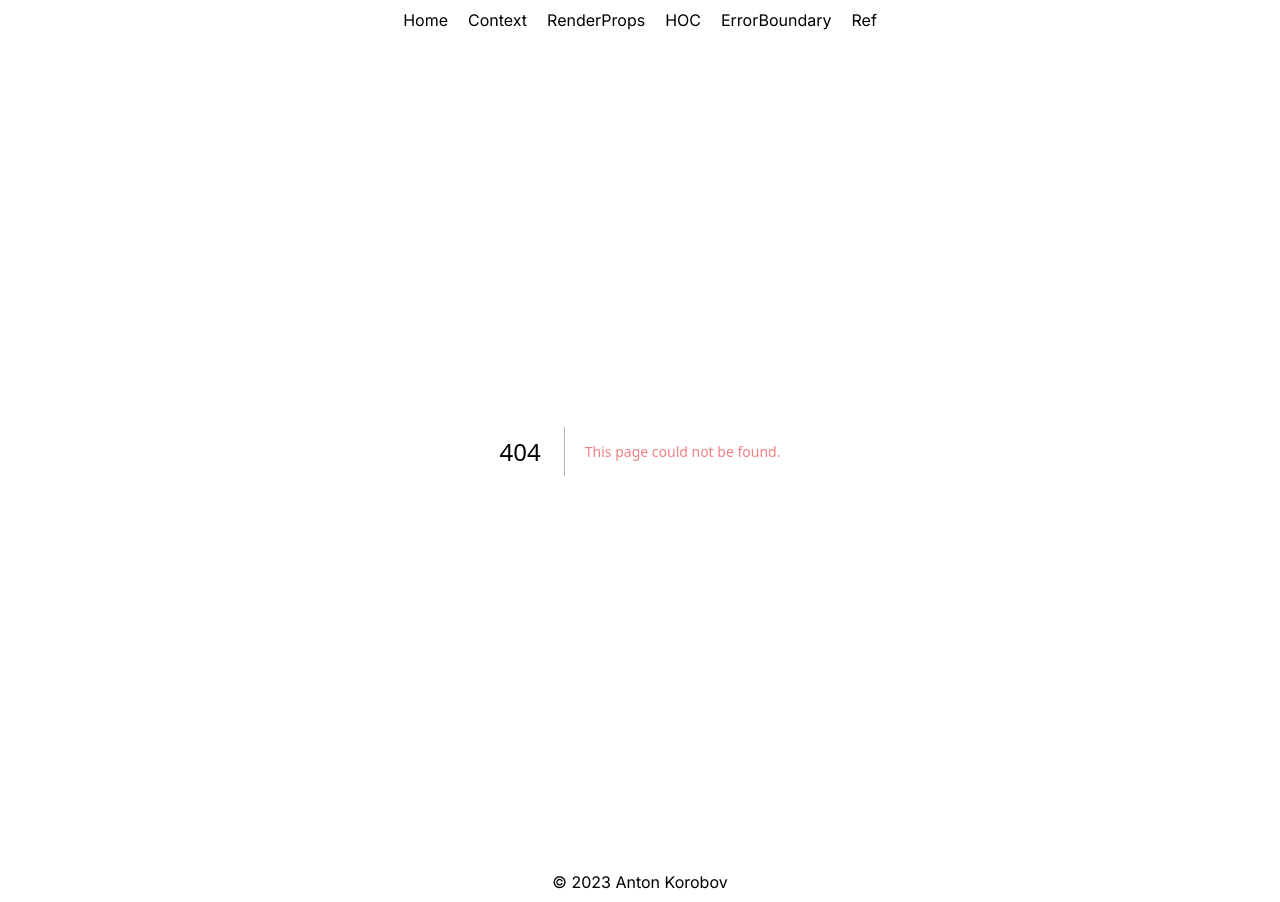
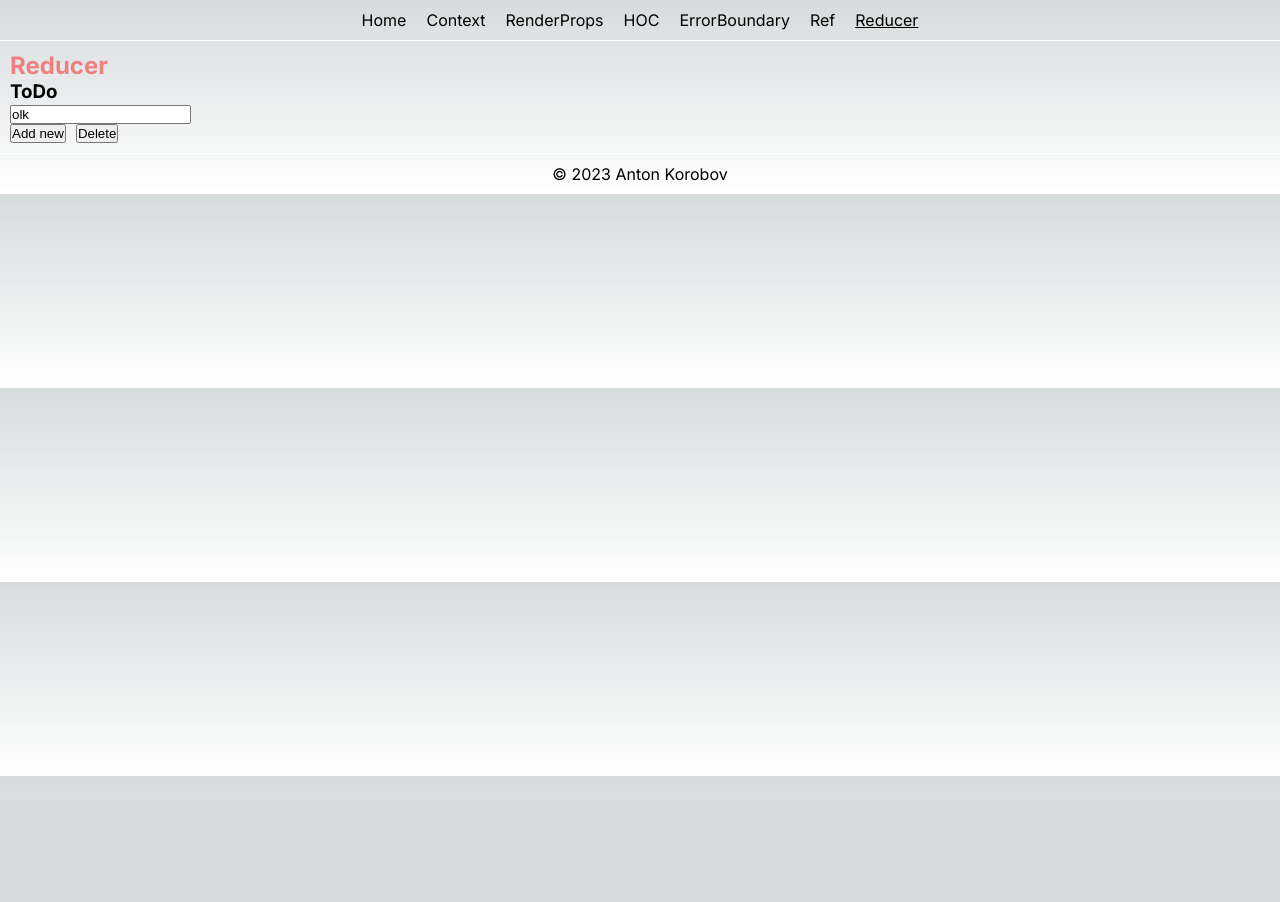
Before and after one commit to AntonKorobov/next-interview, a Next.js app: page /reducer in a window 1280 px wide. Before the commit this address had no page. After the commit the page ends 800 px from the top, so only its background shows below. Built offline with nearby package versions, Linux system fonts and the light colour scheme.

Commit message:
feat: add reducer

```diff
--- a/next.config.js
+++ b/next.config.js
@@ -1,4 +1,4 @@
 /** @type {import('next').NextConfig} */
-const nextConfig = {}
+const nextConfig = {};
 
-module.exports = nextConfig
+module.exports = nextConfig;
--- a/src/Components/Header/Header.tsx
+++ b/src/Components/Header/Header.tsx
@@ -41,6 +41,11 @@ export default function Header() {
             Ref
           </Link>
         </li>
+        <li>
+          <Link className={pathname === '/reducer' ? style.activeLink : ''} href="/reducer">
+            Reducer
+          </Link>
+        </li>
       </ul>
     </header>
   );
--- /dev/null
+++ b/src/Components/Reducer/ToDo.tsx
@@ -0,0 +1,55 @@
+import { useReducer } from 'react';
+import { ToDoItem } from './ToDoItem';
+import { reducer } from './reducer';
+
+export function ToDo() {
+  const [state, dispatch] = useReducer(reducer, {
+    inputValue: 'olk',
+    toDos: [],
+  });
+
+  function handleAddToDo(value: string) {
+    dispatch({
+      type: 'add',
+      payload: {
+        name: value,
+      },
+    });
+  }
+
+  function deleteToDo(value: string) {
+    dispatch({
+      type: 'delete',
+      payload: {
+        name: value,
+      },
+    });
+  }
+
+  return (
+    <div>
+      <h3>ToDo</h3>
+      <input
+        type="text"
+        value={state.inputValue}
+        onChange={(e) => {
+          dispatch({
+            type: 'changeInput',
+            payload: {
+              name: e.target.value,
+            },
+          });
+        }}
+      />
+      <div style={{ display: 'flex', gap: '10px' }}>
+        <button onClick={() => handleAddToDo(state.inputValue)}>Add new</button>
+        <button onClick={() => deleteToDo(state.inputValue)}>Delete</button>
+      </div>
+
+      {state.toDos.length > 0 &&
+        state.toDos.map((item) => {
+          return <ToDoItem key={item.name} name={item.name}></ToDoItem>;
+        })}
+    </div>
+  );
+}
--- /dev/null
+++ b/src/Components/Reducer/ToDoItem.tsx
@@ -0,0 +1,11 @@
+interface IToDoItemProps {
+  name: string;
+}
+
+export function ToDoItem({ name }: IToDoItemProps) {
+  return (
+    <div>
+      <h3>{name}</h3>
+    </div>
+  );
+}
--- /dev/null
+++ b/src/Components/Reducer/reducer.tsx
@@ -0,0 +1,34 @@
+interface IAction {
+  type: 'add' | 'delete' | 'changeInput';
+  payload: { name: string };
+}
+
+interface IToDo {
+  name: string;
+}
+
+interface IState {
+  inputValue: string;
+  toDos: IToDo[];
+}
+
+export function reducer(state: IState, { payload, type }: IAction): IState {
+  switch (type) {
+    case 'add': {
+      return { ...state, toDos: [...state.toDos, { name: payload.name }] };
+    }
+
+    case 'delete': {
+      const newToDoList = [...state.toDos].filter((item) => item.name !== payload.name);
+      return { ...state, toDos: [...newToDoList] };
+    }
+
+    case 'changeInput': {
+      return { ...state, inputValue: payload.name };
+    }
+
+    default: {
+      return state;
+    }
+  }
+}
--- /dev/null
+++ b/src/app/reducer/page.tsx
@@ -0,0 +1,14 @@
+'use client';
+
+import { ToDo } from '@/Components/Reducer/ToDo';
+
+export default function ReducerPage() {
+  return (
+    <div>
+      <h2>Reducer</h2>
+      <div>
+        <ToDo />
+      </div>
+    </div>
+  );
+}
```
